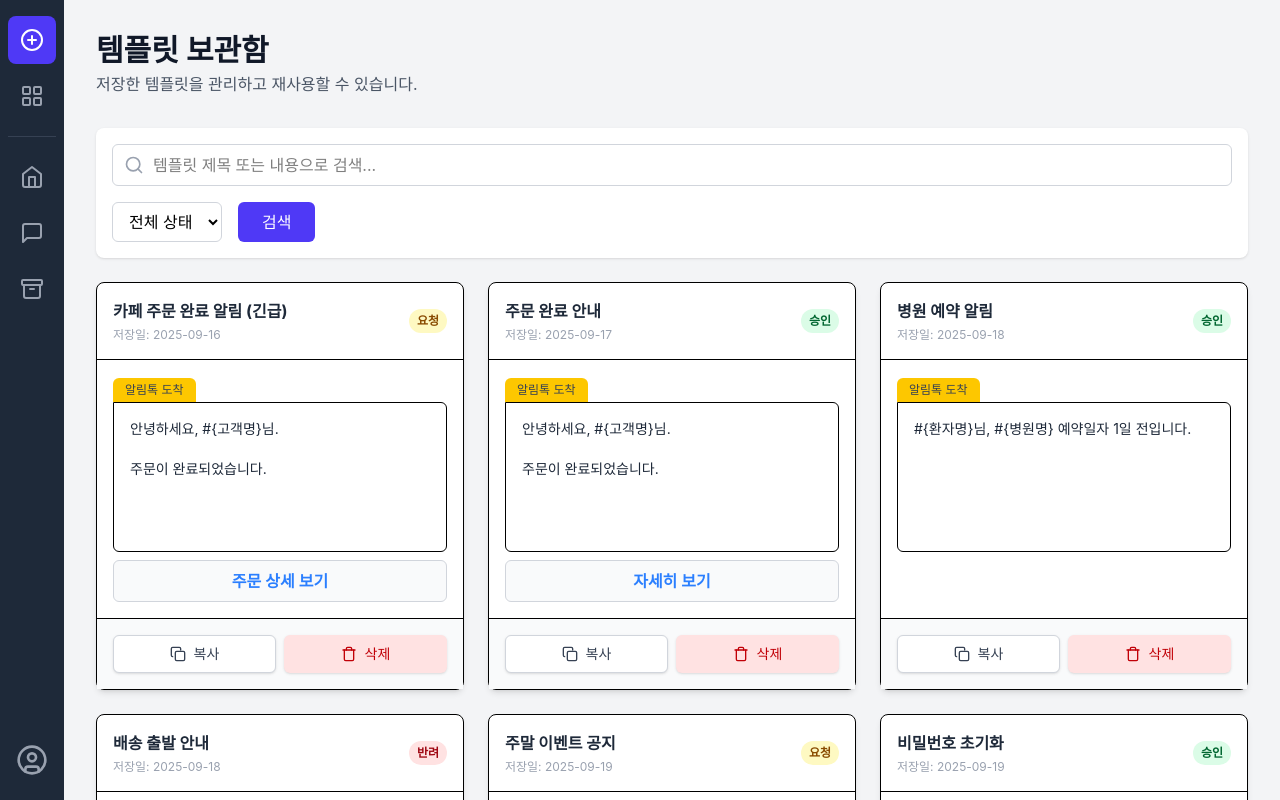
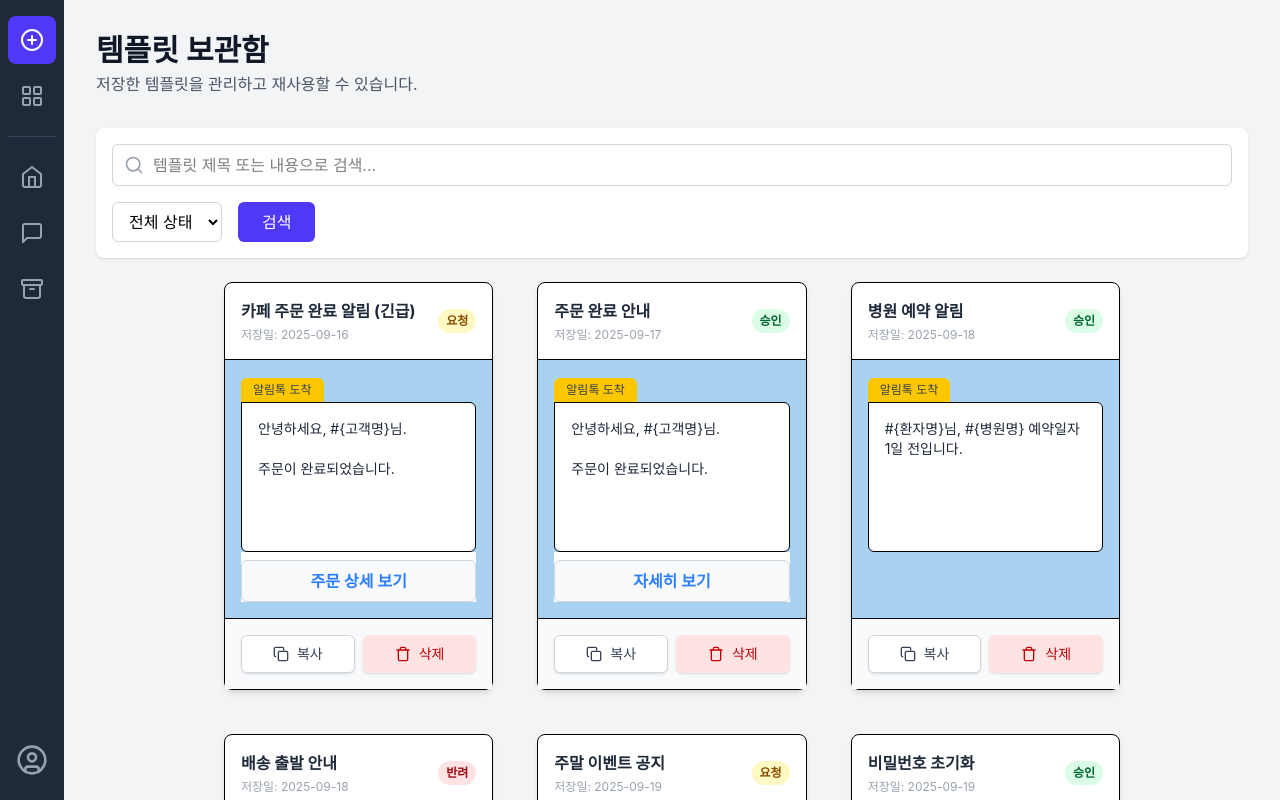
Before and after one commit to Kernel180-BE12/final-team3-fe, a React (Vite) app: page /templates in a window 1280 px wide. Built offline with nearby package versions, Linux system fonts and the light colour scheme; sample sign-in values are in the browser's storage.

Commit message:
bg 수정

```diff
--- a/src/pages/TemplatesPage.jsx
+++ b/src/pages/TemplatesPage.jsx
@@ -415,7 +415,7 @@ export default function DashboardPage() {
           </div>
 
 
-          <div className="grid grid-cols-1 md:grid-cols-2 lg:grid-cols-3 gap-6">
+          <div className="grid grid-cols-1 md:grid-cols-2 lg:grid-cols-3 gap-11 max-w-4xl mx-auto">
             {templates.length > 0 ? (
               templates.map((template) => (
                 <div key={template.id} className="bg-white rounded-lg shadow-md flex flex-col border transform transition duration-300 hover:-translate-y-1">
@@ -434,7 +434,7 @@ export default function DashboardPage() {
                            '요청'}
                       </span>
                   </div>
-                  <div className="p-4 flex-grow">
+                  <div className="p-4 flex-grow bg-[#A9D2F0]">
                       <div className="bg-yellow-400 text-xs text-gray-700 px-3 py-1 rounded-t-md inline-block">
                           알림톡 도착
                       </div>
```
